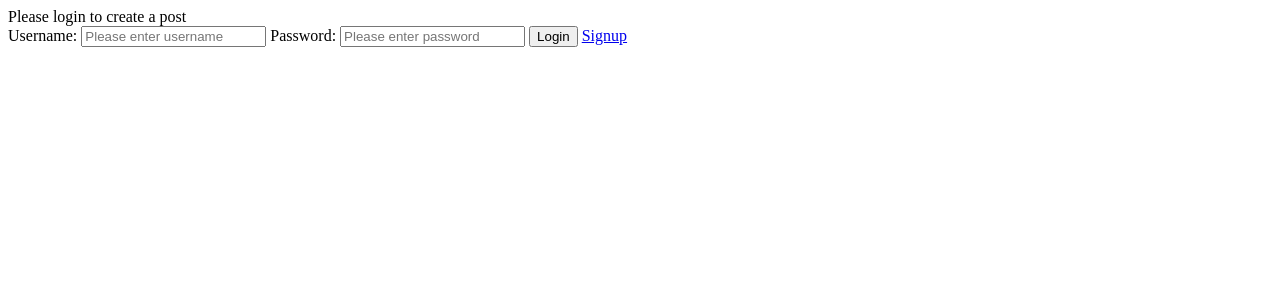
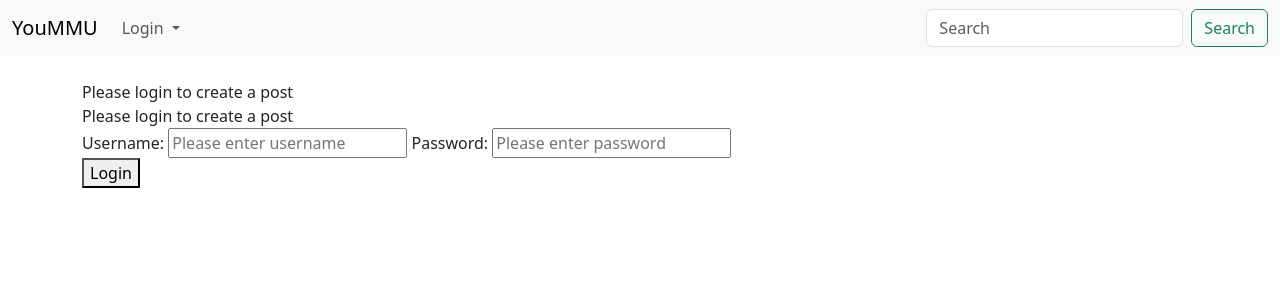
Before and after one commit to Lixuan0913/7-03, a Flask app: page /create-post in a window 1280 px wide. Shown: the top 300 px of the page. Run offline with Flask 3, Linux system fonts and the light colour scheme.

Commit message:
modified login page

```diff
--- a/templates/Login.html
+++ b/templates/Login.html
@@ -1,3 +1,4 @@
+
 <!DOCTYPE html>
 <html lang="en">
     <head>
@@ -5,6 +6,8 @@
     </head>
 
     <body>
+      {% extends "base.html" %}
+      {% block content %}
         {% with messages = get_flashed_messages(with_categories=true) %}
         {% if messages %}
         {% for category, message in messages %}
@@ -20,11 +23,12 @@
            <label for="password">Password:</label>
            <input type="password" name="password" placeholder="Please enter password">
 
+           <br>
+
           <button type="submit" name="submit">Login</button>
-
-          <a href="/signup">Signup</a>
 
         </form>
        </div>
+       {% endblock %}
     </body>
 </html>
```
